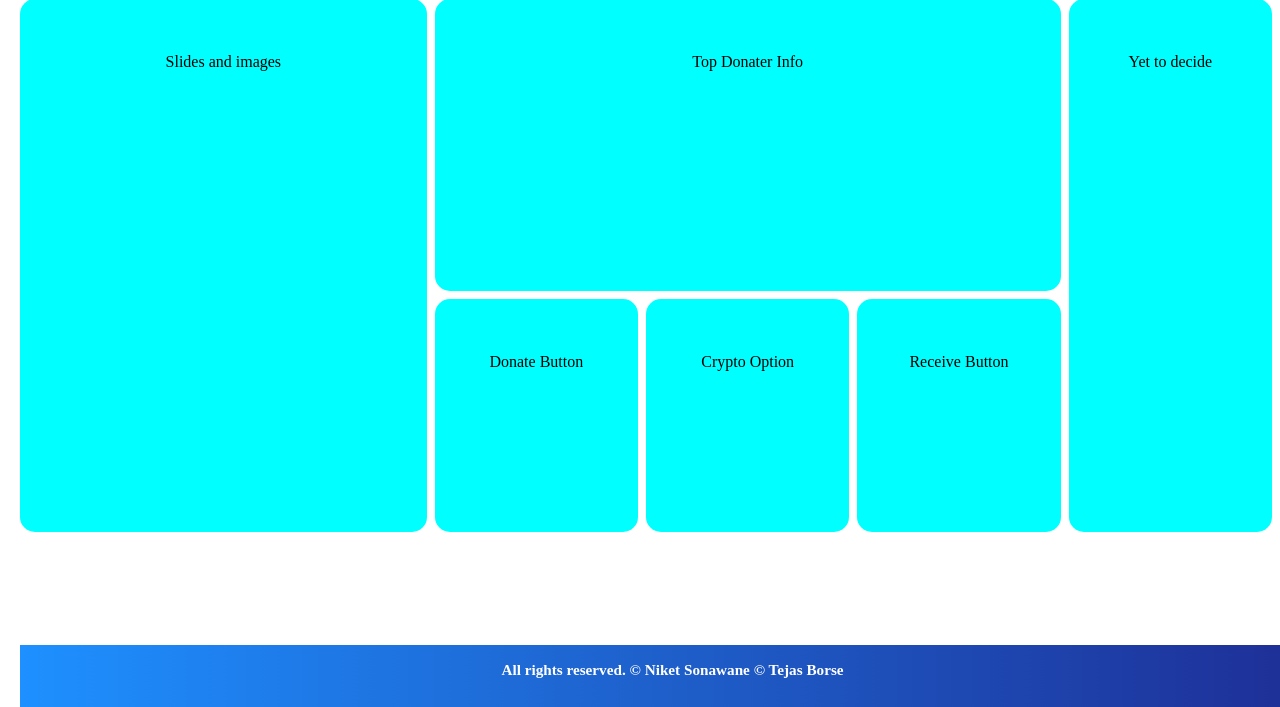
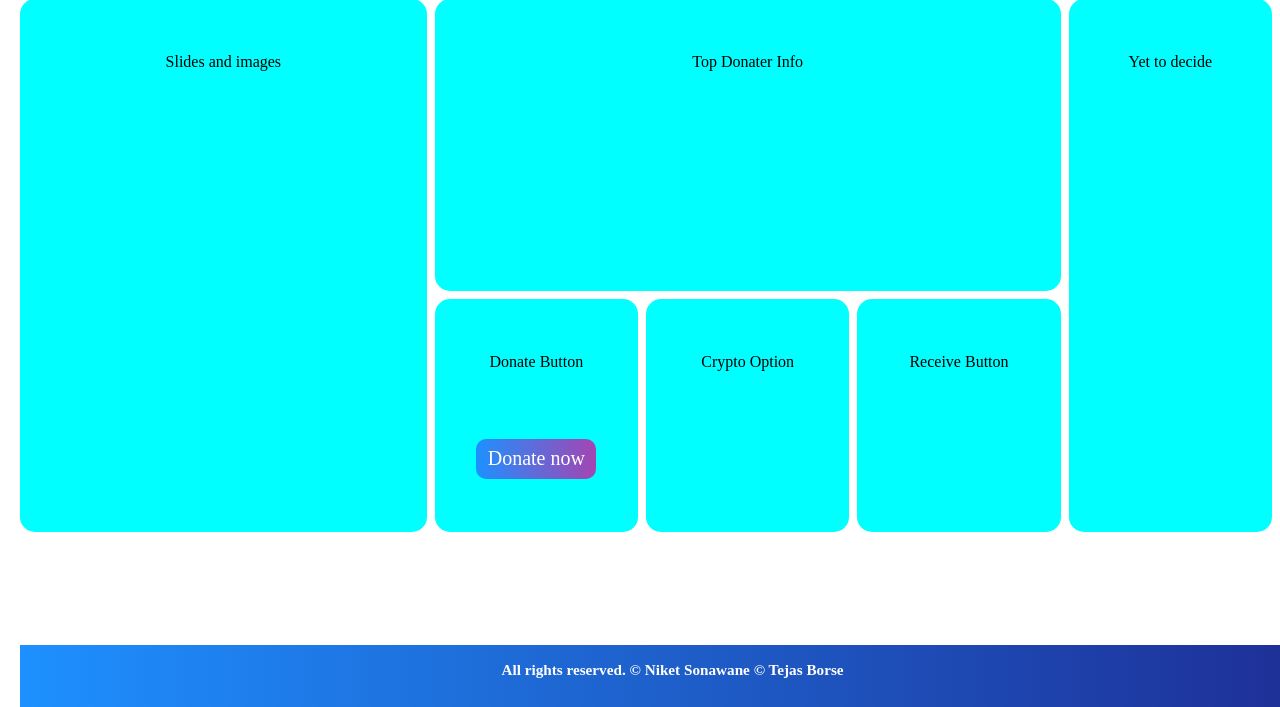
Before and after one commit to tejasborse123/Donation_Website, a PHP site: page / in a window 1280 px wide. Shown: the part 93-800 px from the top of the page. Run offline with PHP 8.4, Linux system fonts and the light colour scheme.

Commit message:
content updation

```diff
--- a/homecss.css
+++ b/homecss.css
@@ -110,6 +110,19 @@
   border-radius: 15px;
 }
 
+
+#donatebtn{
+    border-radius: 10px;
+    border: none;
+    margin-top: 50px;
+    font-size: 20;
+    font-family: serif;
+    height: 40;
+    width: 120;
+    color: white;
+    background: -webkit-linear-gradient(right, #a445b2, dodgerblue);
+
+   }
 
 .Footer"{
   grid-area: Footer;
--- a/index.html
+++ b/index.html
@@ -46,7 +46,11 @@
 <!--- //////////////////////////////////////////////////////////////////////// Actual Content //////////////////////////////////////////////////////////////////////////// -->
       <div class="content1"><br><br><br>Slides and images</div>
       <div class="content2"><br><br><br>Top Donater Info</div>
-      <div class="content3"><br><br><br>Donate Button</div>
+      <div class="content3"><br><br><br>Donate Button <br><br>
+
+         <button class="contentbtn" id="donatebtn">Donate now </button>
+
+      </div>
       <div class="content4"><br><br><br>Crypto Option</div>
       <div class="content5"><br><br><br>Receive Button</div>
       <div class="content6"><br><br><br>Yet to decide</div>
```
